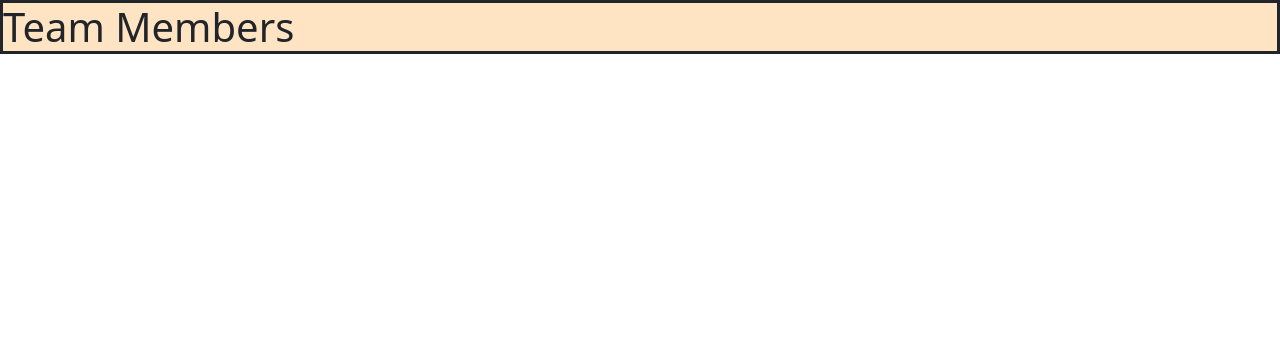
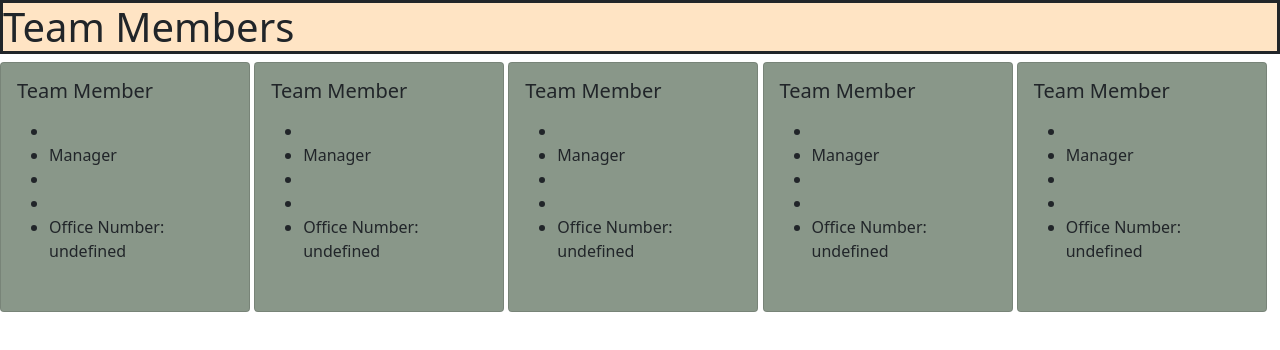
Before and after one commit to Ecalderon10/Team-Generator, a website: page Front/index.html in a window 1280 px wide. Drawn offline with nearby package versions, Linux system fonts and the light colour scheme.

Commit message:
adding proper styling

```diff
--- a/Front/index.html
+++ b/Front/index.html
@@ -16,3 +16,87 @@
   <body>
     <h1> Team Members</h1>
     <div class="card-group"></div>
+
+
+    <div class="card">
+    <section class="card-body">
+      <h5 class="card-title">Team Member</h5>
+        <p class="card-text">
+          <ul>
+            <li></li>
+            <li>Manager</li>
+            <li></li>
+            <li></li>
+            <li>Office Number: undefined</li>
+          </ul>
+        </p>
+    </section>
+    </div>
+
+
+    <div class="card">
+    <section class="card-body">
+      <h5 class="card-title">Team Member</h5>
+        <p class="card-text">
+          <ul>
+            <li></li>
+            <li>Manager</li>
+            <li></li>
+            <li></li>
+            <li>Office Number: undefined</li>
+          </ul>
+        </p>
+    </section>
+    </div>
+
+
+    <div class="card">
+    <section class="card-body">
+      <h5 class="card-title">Team Member</h5>
+        <p class="card-text">
+          <ul>
+            <li></li>
+            <li>Manager</li>
+            <li></li>
+            <li></li>
+            <li>Office Number: undefined</li>
+          </ul>
+        </p>
+    </section>
+    </div>
+
+
+    <div class="card">
+    <section class="card-body">
+      <h5 class="card-title">Team Member</h5>
+        <p class="card-text">
+          <ul>
+            <li></li>
+            <li>Manager</li>
+            <li></li>
+            <li></li>
+            <li>Office Number: undefined</li>
+          </ul>
+        </p>
+    </section>
+    </div>
+
+
+    <div class="card">
+    <section class="card-body">
+      <h5 class="card-title">Team Member</h5>
+        <p class="card-text">
+          <ul>
+            <li></li>
+            <li>Manager</li>
+            <li></li>
+            <li></li>
+            <li>Office Number: undefined</li>
+          </ul>
+        </p>
+    </section>
+    </div>
+
+    </div>
+</body>
+</html>
--- a/Front/style.css
+++ b/Front/style.css
@@ -9,6 +9,6 @@ div.card{
 display: Inline-block;
 border-style:solid;
 background-color:rgb(137, 151, 137);
-width: 300px;
-height: 300px;
+width: 250px;
+height: 250px;
 }
```
